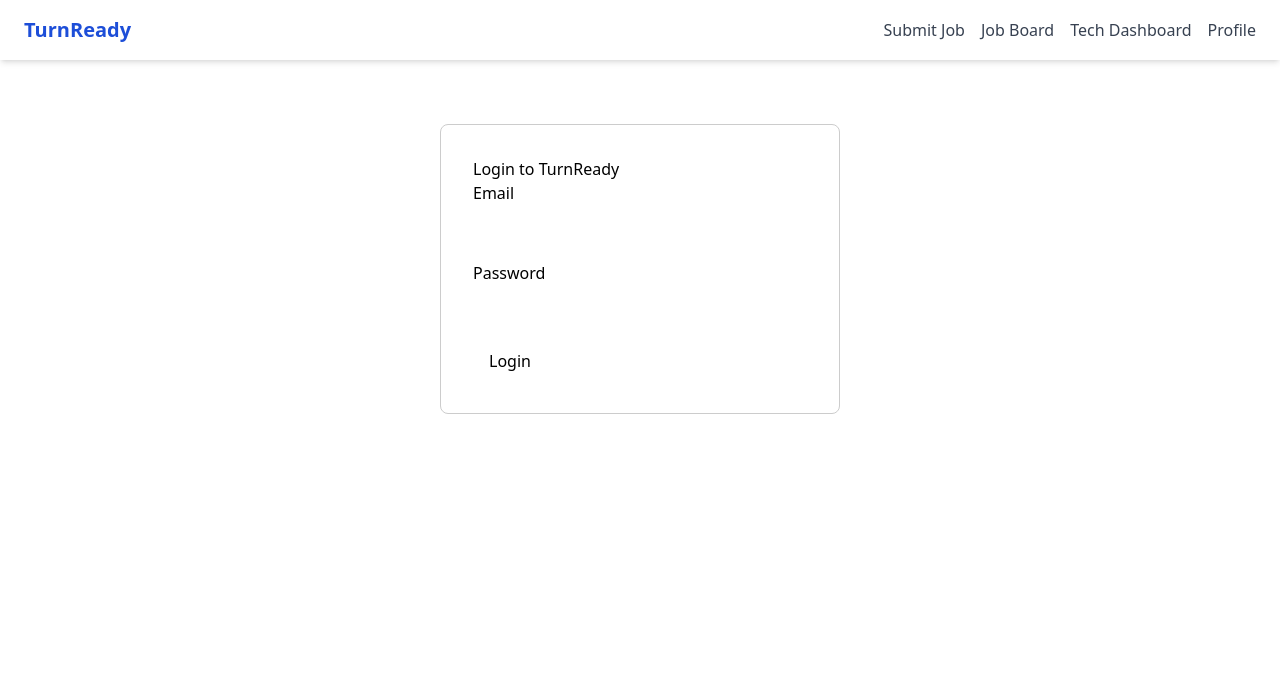
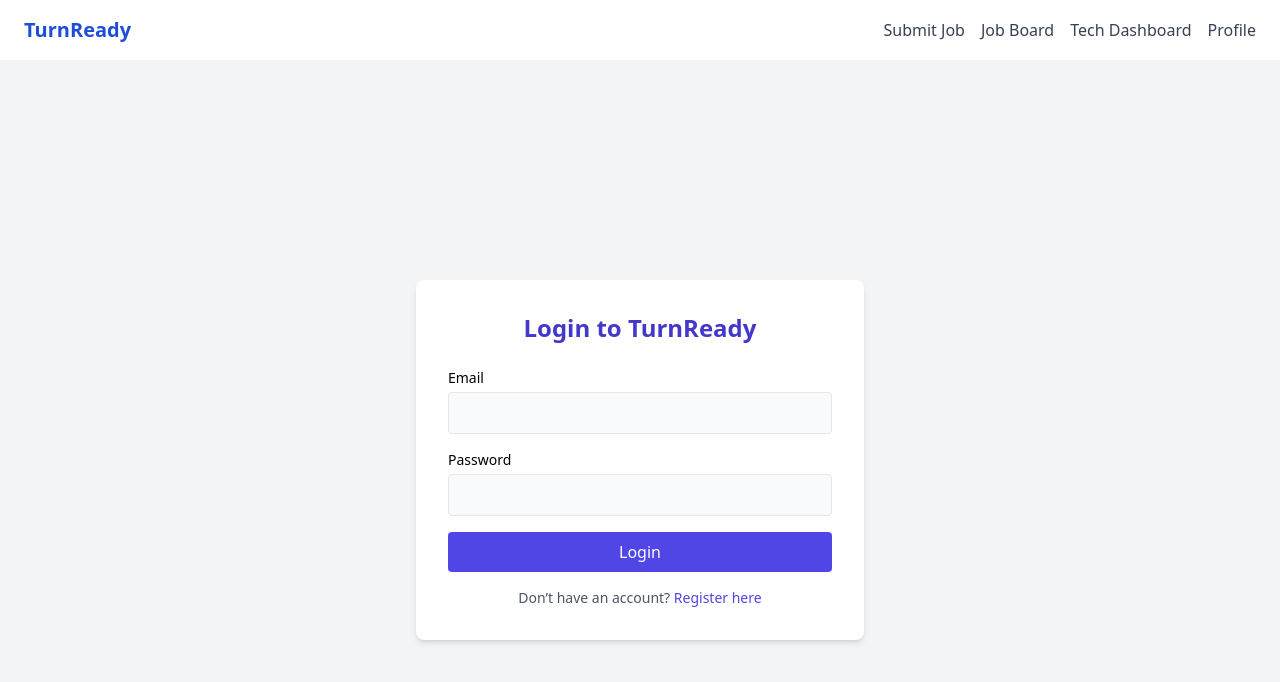
Before and after one commit to JamStackSwipe/TurnReady, a React (Create React App) app: page /login in a window 1280 px wide. Shown: the top 682 px of the page. Built offline with nearby package versions, Linux system fonts and the light colour scheme; no server answers.

Commit message:
Update Login.js

```diff
--- a/src/pages/Login.js
+++ b/src/pages/Login.js
@@ -1,6 +1,7 @@
 // src/pages/Login.js
+
 import React, { useState } from 'react';
-import { useNavigate } from 'react-router-dom';
+import { useNavigate, Link } from 'react-router-dom';
 import { signIn } from '../utils/auth';
 
 export default function Login() {
@@ -21,32 +22,49 @@
   };
 
   return (
-    <div style={{ maxWidth: '400px', margin: '4rem auto', padding: '2rem', border: '1px solid #ccc', borderRadius: '8px' }}>
-      <h2>Login to TurnReady</h2>
-      <form onSubmit={handleLogin}>
-        <div style={{ marginBottom: '1rem' }}>
-          <label>Email</label><br />
+    <div className="min-h-screen bg-gray-100 flex items-center justify-center">
+      <div className="w-full max-w-md p-8 bg-white shadow-md rounded-lg">
+        <h2 className="text-2xl font-bold text-center mb-6 text-indigo-700">Login to TurnReady</h2>
+        <form onSubmit={handleLogin} className="space-y-4">
+          <div>
+            <label className="block text-sm font-medium mb-1">Email</label>
             <input
               type="email"
+              className="w-full p-2 border rounded bg-gray-50"
               value={email}
               onChange={(e) => setEmail(e.target.value)}
               required
-            style={{ width: '100%', padding: '0.5rem' }}
             />
           </div>
-        <div style={{ marginBottom: '1rem' }}>
-          <label>Password</label><br />
+
+          <div>
+            <label className="block text-sm font-medium mb-1">Password</label>
             <input
               type="password"
+              className="w-full p-2 border rounded bg-gray-50"
               value={password}
               onChange={(e) => setPassword(e.target.value)}
               required
-            style={{ width: '100%', padding: '0.5rem' }}
             />
           </div>
-        {errorMsg && <p style={{ color: 'red' }}>{errorMsg}</p>}
-        <button type="submit" style={{ padding: '0.5rem 1rem' }}>Login</button>
+
+          {errorMsg && <p className="text-red-500 text-sm">{errorMsg}</p>}
+
+          <button
+            type="submit"
+            className="w-full bg-indigo-600 text-white py-2 rounded hover:bg-indigo-700 transition"
+          >
+            Login
+          </button>
         </form>
+
+        <p className="text-center text-sm text-gray-600 mt-4">
+          Don’t have an account?{' '}
+          <Link to="/register" className="text-indigo-600 hover:underline">
+            Register here
+          </Link>
+        </p>
+      </div>
     </div>
   );
 }
```
Lines whose indentation alone changed are shown as unchanged.
